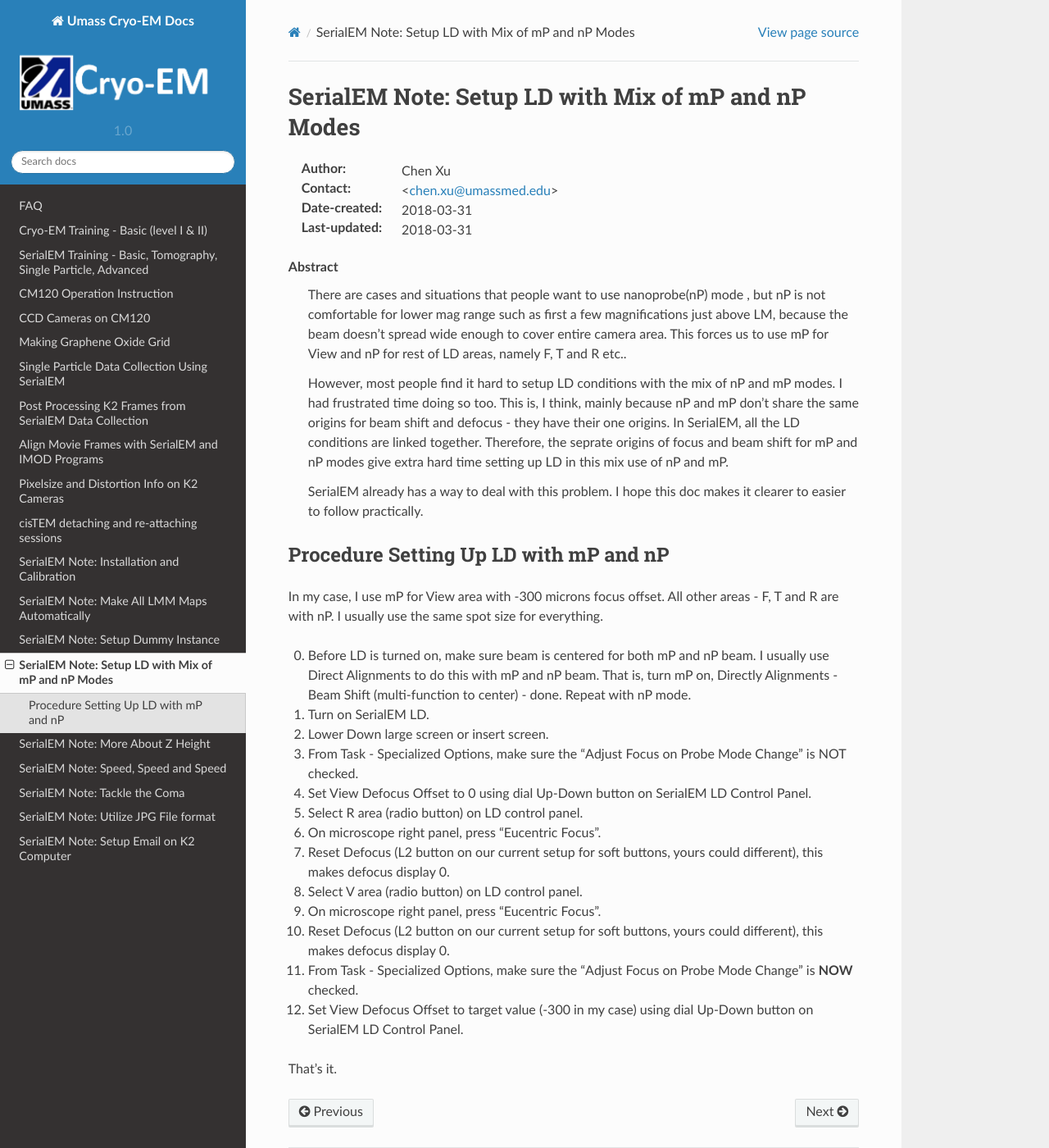
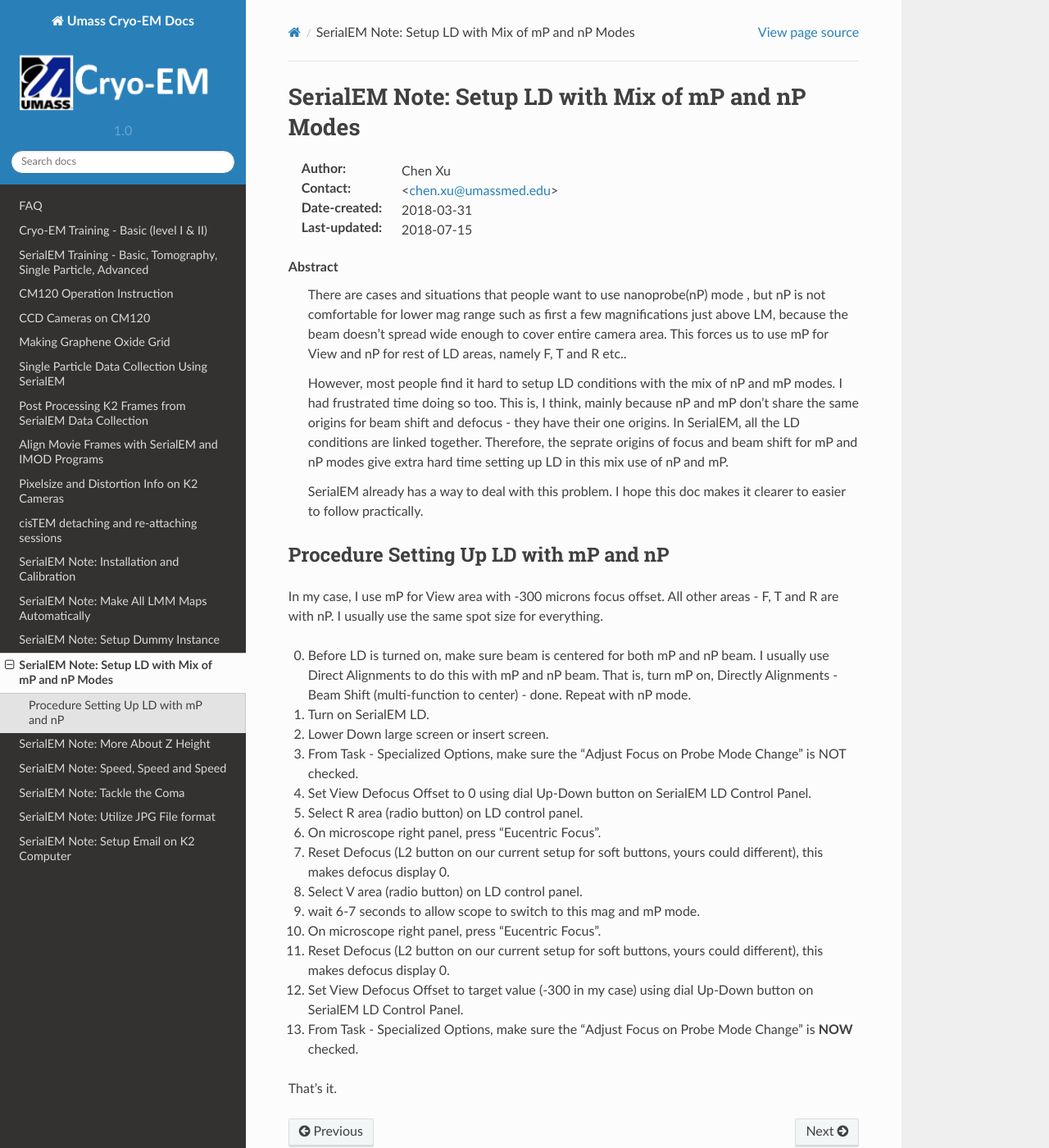
Before and after one commit to xuchen66/sphinx-emdocs, a Sphinx documentation site: the page built from source/serialEM-note-LD-mP-nP.rst, in a window 1280 px wide and 1400 px high. Shown: the whole window at 82% size. Built offline with Sphinx 7.4.7 and the Read the Docs theme 2.0.0, drawn with Linux system fonts in a browser that asks for light colours; pages that are not in the unit, such as notebooks, are missing from menus.

Commit message:
Update serialEM-note-LD-mP-nP.rst

```diff
--- a/source/serialEM-note-LD-mP-nP.rst
+++ b/source/serialEM-note-LD-mP-nP.rst
@@ -6,7 +6,7 @@
 :Author: Chen Xu
 :Contact: <chen.xu@umassmed.edu>
 :Date-created: 2018-03-31
-:Last-updated: 2018-03-31
+:Last-updated: 2018-07-15
 
 .. glossary::
 
@@ -40,9 +40,10 @@
 #. On microscope right panel, press "Eucentric Focus".
 #. Reset Defocus (L2 button on our current setup for soft buttons, yours could different), this makes defocus display 0.
 #. Select V area (radio button) on LD control panel.
+#. wait 6-7 seconds to allow scope to switch to this mag and mP mode.
 #. On microscope right panel, press "Eucentric Focus".
 #. Reset Defocus (L2 button on our current setup for soft buttons, yours could different), this makes defocus display 0.
+#. Set View Defocus Offset to target value (-300 in my case) using dial Up-Down button on SerialEM LD Control Panel.
 #. From Task - Specialized Options, make sure the "Adjust Focus on Probe Mode Change" is **NOW** checked.
-#. Set View Defocus Offset to target value (-300 in my case) using dial Up-Down button on SerialEM LD Control Panel.
 
 That's it.
```
